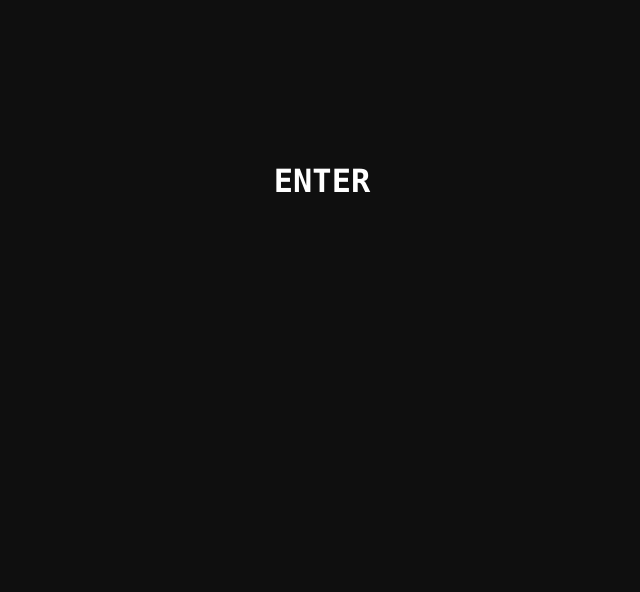
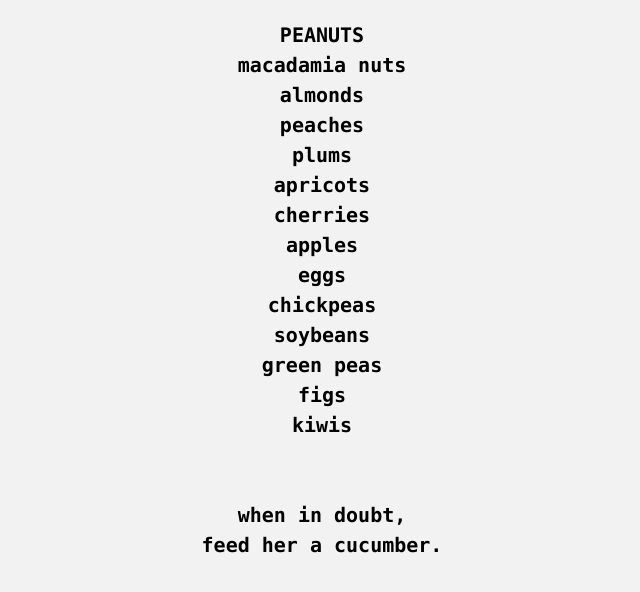
Before and after one commit to katemilty/stupid_shit_hackathon, a plain HTML site: page index.html in a window 1280 px wide. Shown: the whole page, without its empty margins (318-958 px from the left). Drawn offline with Linux system fonts and the light colour scheme.

Commit message:
New Allergies page to replace og index
I did not want an enter page b/c I think it's bad UX. It was just for the hackathon so I did not have to show the joke until I was ready.

```diff
--- a/index.html
+++ b/index.html
@@ -1,46 +1,61 @@
+
 <!DOCTYPE html>
 <html>
 <head>
 <title>A list of Angela's allergies</title>
 <style>
 body {
-    background-color: #0F0F0F;
+    background-color: #f2f2f2;
 }
-
-h1 {
-    color: white;
+h3 {
+    color: black;
     text-align: center;
 font-family: "lucida console";
-line-height: 10;
+    font-size: 20px;
+line-height: 1.5;
 }
-
 /* unvisited link */
 a:link {
-    color: white;
+    color: black;
 text-decoration: none;
 }
-
 /* visited link */
 a:visited {
-    color: white;
+    color: black;
 text-decoration: none;
 }
-
 /* mouse over link */
 a:hover {
     text-decoration: line-through;
 }
-
 /* selected link */
 a:active {
     text-decoration: none;
 }
-
-
-
 </style>
 </head>
+<body>
+<h3>
 
-<body>
-	<h1><a href="http://www.allergies.li/allergies.html">ENTER</a></h1>
+<a href="https://en.wikipedia.org/wiki/Peanut" target="_blank">PEANUTS</br></a>
+<a href="https://en.wikipedia.org/wiki/Macadamia" target="_blank">macadamia nuts</br></a>
+<a href="https://en.wikipedia.org/wiki/Almond" target="_blank">almonds</br></a>
+<a href="https://en.wikipedia.org/wiki/Peach" target="_blank">peaches</br></a>
+<a href="https://en.wikipedia.org/wiki/Plum" target="_blank">plums</br></a>
+<a href="https://en.wikipedia.org/wiki/Apricot" target="_blank">apricots</br></a>
+<a href="https://en.wikipedia.org/wiki/Cherry" target="_blank">cherries</br></a>
+<a href="https://en.wikipedia.org/wiki/Apple" target="_blank">apples</br></a>
+<a href="http://www.youtube.com/watch?v=PNLcwqUOXfQ&t=0m5s" target="_blank">eggs</br></a>
+<a href="https://en.wikipedia.org/wiki/Chickpea" target="_blank">chickpeas</br></a>
+<a href="https://en.wikipedia.org/wiki/Soybean" target="_blank">soybeans</br></a>
+<a href="https://en.wikipedia.org/wiki/Pea" target="_blank">green peas</br></a>
+<a href="https://en.wikipedia.org/wiki/Common_fig" target="_blank">figs</br></a>
+<a href="https://en.wikipedia.org/wiki/Kiwifruit" target="_blank">kiwis</br></a>
+</br>
+</br>
+when in doubt,</br>
+feed her a <a href="https://en.wikipedia.org/wiki/Cucumber" target="_blank">cucumber</a>.
+
+</h3>
 </body>
+</html>
```
